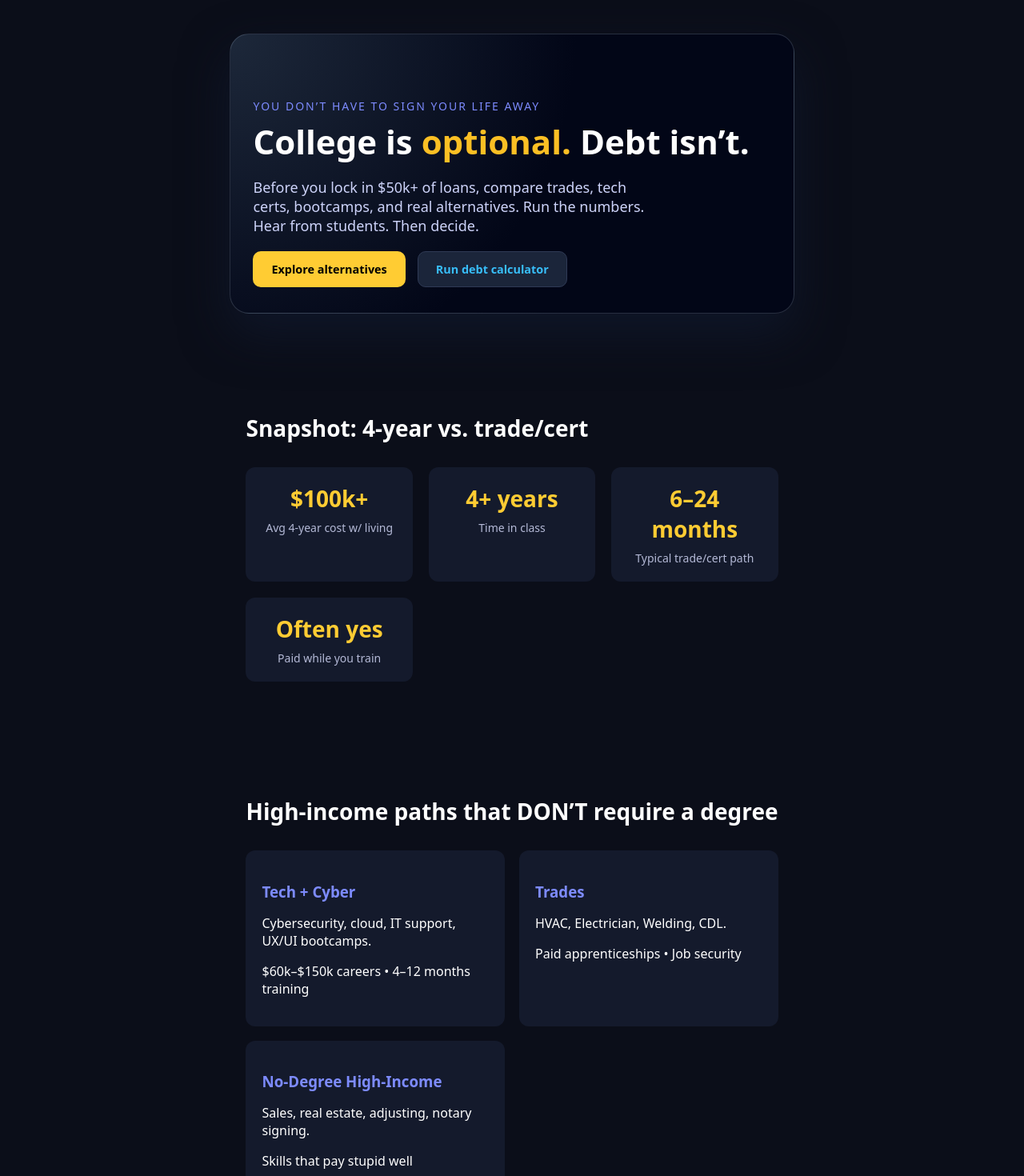
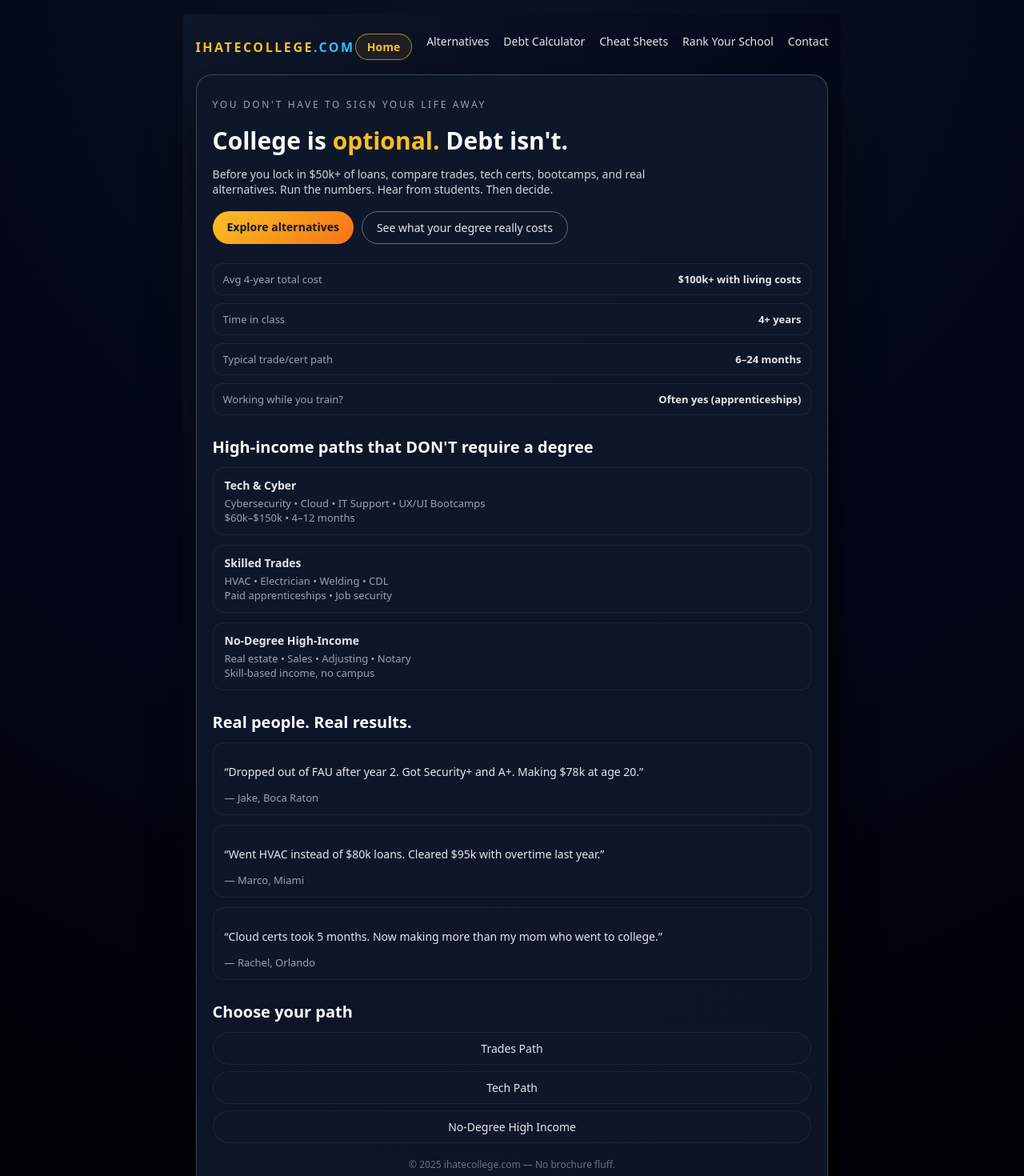
Before and after one commit to placebetsai/Ihatecollege, a Next.js app: page / in a window 1280 px wide. Shown: the part 60-1530 px from the top of the page at 80% size. Built offline with nearby package versions, Linux system fonts and the light colour scheme.

Commit message:
Update index.js

```diff
--- a/pages/index.js
+++ b/pages/index.js
@@ -1,127 +1,344 @@
 import React from 'react';
 import Link from 'next/link';
-import '../styles/HomePage.css';
 
 export default function Home() {
+  const page = {
+    minHeight: '100vh',
+    background: 'radial-gradient(circle at top left, #0f172a 0, #020617 55%, #000 100%)',
+    color: '#f9fafb',
+    fontFamily:
+      'system-ui, -apple-system, BlinkMacSystemFont, "Segoe UI", sans-serif',
+    padding: '24px 16px 40px',
+  };
+
+  const shell = {
+    maxWidth: '1100px',
+    margin: '0 auto',
+  };
+
+  const heroCard = {
+    borderRadius: '20px',
+    padding: '28px 20px',
+    background:
+      'linear-gradient(145deg, rgba(15,23,42,0.95), rgba(15,23,42,0.85))',
+    boxShadow: '0 24px 60px rgba(0,0,0,0.6)',
+    border: '1px solid rgba(148,163,184,0.35)',
+  };
+
+  const navBar = {
+    display: 'flex',
+    alignItems: 'center',
+    justifyContent: 'space-between',
+    marginBottom: '18px',
+  };
+
+  const navBrand = {
+    fontWeight: 800,
+    letterSpacing: '0.16em',
+    fontSize: '16px',
+  };
+
+  const navLinks = {
+    display: 'flex',
+    gap: '18px',
+    fontSize: '14px',
+  };
+
+  const navLink = {
+    textDecoration: 'none',
+    color: '#e5e7eb',
+  };
+
+  const navActive = {
+    ...navLink,
+    fontWeight: 700,
+    padding: '6px 14px',
+    borderRadius: '999px',
+    background: 'rgba(251,191,36,0.08)',
+    border: '1px solid rgba(251,191,36,0.65)',
+    color: '#fbbf24',
+  };
+
+  const heroKicker = {
+    fontSize: '12px',
+    letterSpacing: '0.22em',
+    textTransform: 'uppercase',
+    color: '#9ca3af',
+    marginBottom: '10px',
+  };
+
+  const heroTitle = {
+    fontSize: '30px',
+    lineHeight: 1.15,
+    fontWeight: 800,
+    marginBottom: '12px',
+  };
+
+  const highlight = { color: '#fbbf24' };
+
+  const heroSubtitle = {
+    fontSize: '14px',
+    color: '#d1d5db',
+    maxWidth: '620px',
+    marginBottom: '18px',
+  };
+
+  const heroButtons = {
+    display: 'flex',
+    flexWrap: 'wrap',
+    gap: '10px',
+    marginBottom: '24px',
+  };
+
+  const btnPrimary = {
+    textDecoration: 'none',
+    padding: '10px 18px',
+    borderRadius: '999px',
+    background:
+      'linear-gradient(135deg, #fbbf24, #f97316)',
+    color: '#111827',
+    fontWeight: 700,
+    fontSize: '14px',
+  };
+
+  const btnSecondary = {
+    textDecoration: 'none',
+    padding: '10px 18px',
+    borderRadius: '999px',
+    border: '1px solid rgba(148,163,184,0.6)',
+    color: '#e5e7eb',
+    fontSize: '14px',
+  };
+
+  const statsGrid = {
+    display: 'grid',
+    gap: '10px',
+    marginBottom: '26px',
+  };
+
+  const statRow = {
+    display: 'flex',
+    justifyContent: 'space-between',
+    padding: '10px 12px',
+    borderRadius: '12px',
+    background: 'rgba(15,23,42,0.9)',
+    border: '1px solid rgba(31,41,55,0.9)',
+    fontSize: '13px',
+  };
+
+  const statLabel = { color: '#9ca3af' };
+  const statValue = { fontWeight: 600, color: '#e5e7eb' };
+
+  const sectionTitle = {
+    fontSize: '20px',
+    fontWeight: 700,
+    margin: '26px 0 12px',
+  };
+
+  const altGrid = {
+    display: 'grid',
+    gap: '12px',
+    marginBottom: '22px',
+  };
+
+  const altCard = {
+    borderRadius: '14px',
+    padding: '12px 14px',
+    background: 'rgba(15,23,42,0.9)',
+    border: '1px solid rgba(31,41,55,0.85)',
+    textDecoration: 'none',
+    color: '#e5e7eb',
+    fontSize: '14px',
+  };
+
+  const altTitle = { fontWeight: 600, marginBottom: '4px' };
+  const altMeta = { fontSize: '13px', color: '#9ca3af' };
+
+  const testimonials = {
+    display: 'grid',
+    gap: '12px',
+    marginBottom: '24px',
+  };
+
+  const tCard = {
+    borderRadius: '14px',
+    padding: '12px 14px',
+    background: 'rgba(15,23,42,0.9)',
+    border: '1px solid rgba(31,41,55,0.85)',
+    fontSize: '14px',
+    color: '#e5e7eb',
+  };
+
+  const tAuthor = {
+    marginTop: '6px',
+    fontSize: '13px',
+    color: '#9ca3af',
+  };
+
+  const pathGrid = {
+    display: 'grid',
+    gap: '8px',
+    marginBottom: '16px',
+  };
+
+  const pathLink = {
+    textDecoration: 'none',
+    padding: '10px 14px',
+    borderRadius: '999px',
+    background: 'rgba(15,23,42,0.9)',
+    border: '1px solid rgba(31,41,55,0.9)',
+    fontSize: '14px',
+    color: '#e5e7eb',
+    textAlign: 'center',
+  };
+
+  const footer = {
+    marginTop: '18px',
+    fontSize: '12px',
+    color: '#6b7280',
+    textAlign: 'center',
+  };
+
   return (
-    <div className="home-wrapper">
+    <div style={page}>
+      <div style={shell}>
+        {/* NAV */}
+        <header style={navBar}>
+          <div style={navBrand}>
+            <span style={{ color: '#fbbf24' }}>IHATECOLLEGE</span>
+            <span style={{ color: '#38bdf8' }}>.COM</span>
+          </div>
 
-      {/* HERO */}
-      <section className="hero-section">
-        <div className="hero-kicker">YOU DON’T HAVE TO SIGN YOUR LIFE AWAY</div>
-        <h1 className="hero-title">
-          College is <span className="highlight">optional.</span> Debt isn’t.
+          <nav style={navLinks}>
+            <span style={navActive}>Home</span>
+            <Link href="/Alternatives" style={navLink}>
+              Alternatives
+            </Link>
+            <Link href="/debt-calculator" style={navLink}>
+              Debt Calculator
+            </Link>
+            <Link href="/cheat-sheets" style={navLink}>
+              Cheat Sheets
+            </Link>
+            <Link href="/rank-your-school" style={navLink}>
+              Rank Your School
+            </Link>
+            <Link href="/contact" style={navLink}>
+              Contact
+            </Link>
+          </nav>
+        </header>
+
+        {/* HERO CARD */}
+        <main style={heroCard}>
+          <div style={heroKicker}>YOU DON&apos;T HAVE TO SIGN YOUR LIFE AWAY</div>
+          <h1 style={heroTitle}>
+            College is <span style={highlight}>optional.</span> Debt isn&apos;t.
           </h1>
-
-        <p className="hero-subtitle">
-          Before you lock in $50k+ of loans, compare trades, tech certs, bootcamps,
-          and real alternatives. Run the numbers. Hear from students. Then decide.
+          <p style={heroSubtitle}>
+            Before you lock in $50k+ of loans, compare trades, tech certs,
+            bootcamps, and real alternatives. Run the numbers. Hear from
+            students. Then decide.
           </p>
 
-        <div className="hero-buttons">
-          <Link href="/Alternatives" className="btn-primary">Explore alternatives</Link>
-          <Link href="/debt-calculator" className="btn-secondary">Run debt calculator</Link>
+          <div style={heroButtons}>
+            <Link href="/Alternatives" style={btnPrimary}>
+              Explore alternatives
+            </Link>
+            <Link href="/debt-calculator" style={btnSecondary}>
+              See what your degree really costs
+            </Link>
           </div>
-      </section>
 
-
-      {/* SNAPSHOT */}
-      <section className="stats-section">
-        <h2 className="section-title">Snapshot: 4-year vs. trade/cert</h2>
-
-        <div className="stats-grid">
-          <div className="stat-card">
-            <div className="stat-number">$100k+</div>
-            <div className="stat-label">Avg 4-year cost w/ living</div>
+          {/* SNAPSHOT ROWS */}
+          <div style={statsGrid}>
+            <div style={statRow}>
+              <span style={statLabel}>Avg 4-year total cost</span>
+              <span style={statValue}>$100k+ with living costs</span>
             </div>
-          <div className="stat-card">
-            <div className="stat-number">4+ years</div>
-            <div className="stat-label">Time in class</div>
+            <div style={statRow}>
+              <span style={statLabel}>Time in class</span>
+              <span style={statValue}>4+ years</span>
             </div>
-          <div className="stat-card">
-            <div className="stat-number">6–24 months</div>
-            <div className="stat-label">Typical trade/cert path</div>
+            <div style={statRow}>
+              <span style={statLabel}>Typical trade/cert path</span>
+              <span style={statValue}>6–24 months</span>
             </div>
-          <div className="stat-card">
-            <div className="stat-number">Often yes</div>
-            <div className="stat-label">Paid while you train</div>
+            <div style={statRow}>
+              <span style={statLabel}>Working while you train?</span>
+              <span style={statValue}>Often yes (apprenticeships)</span>
             </div>
           </div>
-      </section>
 
-
-      {/* PREVIEW GRID */}
-      <section>
-        <h2 className="section-title">High-income paths that DON’T require a degree</h2>
-
-        <div className="preview-grid">
-          <Link href="/Alternatives#tech" className="preview-card">
-            <h3>Tech + Cyber</h3>
-            <p>Cybersecurity, cloud, IT support, UX/UI bootcamps.</p>
-            <p>$60k–$150k careers • 4–12 months training</p>
+          {/* ALTERNATIVE PREVIEW */}
+          <h2 style={sectionTitle}>High-income paths that DON&apos;T require a degree</h2>
+          <div style={altGrid}>
+            <Link href="/Alternatives#tech" style={altCard}>
+              <div style={altTitle}>Tech &amp; Cyber</div>
+              <div style={altMeta}>
+                Cybersecurity • Cloud • IT Support • UX/UI Bootcamps
+              </div>
+              <div style={altMeta}>$60k–$150k • 4–12 months</div>
             </Link>
 
-          <Link href="/Alternatives#trades" className="preview-card">
-            <h3>Trades</h3>
-            <p>HVAC, Electrician, Welding, CDL.</p>
-            <p>Paid apprenticeships • Job security</p>
+            <Link href="/Alternatives#trades" style={altCard}>
+              <div style={altTitle}>Skilled Trades</div>
+              <div style={altMeta}>HVAC • Electrician • Welding • CDL</div>
+              <div style={altMeta}>Paid apprenticeships • Job security</div>
             </Link>
 
-          <Link href="/Alternatives#nodegree" className="preview-card">
-            <h3>No-Degree High-Income</h3>
-            <p>Sales, real estate, adjusting, notary signing.</p>
-            <p>Skills that pay stupid well</p>
+            <Link href="/Alternatives#nodegree" style={altCard}>
+              <div style={altTitle}>No-Degree High-Income</div>
+              <div style={altMeta}>Real estate • Sales • Adjusting • Notary</div>
+              <div style={altMeta}>Skill-based income, no campus</div>
             </Link>
           </div>
-      </section>
-
 
           {/* TESTIMONIALS */}
-      <section>
-        <h2 className="section-title">Real people. Real results.</h2>
-
-        <div className="testimonial-grid">
-          <div className="testimonial-card">
-            <p>“Dropped out of FAU after year 2. Got Security+ and A+. Making $78k at age 20.”</p>
-            <div className="testimonial-author">— Jake, Boca Raton</div>
+          <h2 style={sectionTitle}>Real people. Real results.</h2>
+          <div style={testimonials}>
+            <div style={tCard}>
+              <p>
+                “Dropped out of FAU after year 2. Got Security+ and A+. Making
+                $78k at age 20.”
+              </p>
+              <div style={tAuthor}>— Jake, Boca Raton</div>
+            </div>
+            <div style={tCard}>
+              <p>
+                “Went HVAC instead of $80k loans. Cleared $95k with overtime
+                last year.”
+              </p>
+              <div style={tAuthor}>— Marco, Miami</div>
+            </div>
+            <div style={tCard}>
+              <p>
+                “Cloud certs took 5 months. Now making more than my mom who went
+                to college.”
+              </p>
+              <div style={tAuthor}>— Rachel, Orlando</div>
+            </div>
           </div>
 
-          <div className="testimonial-card">
-            <p>“Went HVAC instead of $80k loans. Cleared $95k with overtime last year.”</p>
-            <div className="testimonial-author">— Marco, Miami</div>
-          </div>
-
-          <div className="testimonial-card">
-            <p>“Cloud certs took 5 months. Now making more than my mom who went to college.”</p>
-            <div className="testimonial-author">— Rachel, Orlando</div>
-          </div>
-        </div>
-      </section>
-
-
-      {/* CTA */}
-      <section>
-        <h2 className="section-title">Choose your path</h2>
-
-        <div className="cta-grid">
-          <Link href="/Alternatives#trades" className="cta-card">
+          {/* PATH CTA */}
+          <h2 style={sectionTitle}>Choose your path</h2>
+          <div style={pathGrid}>
+            <Link href="/Alternatives#trades" style={pathLink}>
               Trades Path
             </Link>
-
-          <Link href="/Alternatives#tech" className="cta-card">
+            <Link href="/Alternatives#tech" style={pathLink}>
               Tech Path
             </Link>
-
-          <Link href="/Alternatives#nodegree" className="cta-card">
+            <Link href="/Alternatives#nodegree" style={pathLink}>
               No-Degree High Income
             </Link>
           </div>
-      </section>
 
-
-      <footer className="footer">
+          <div style={footer}>
             © {new Date().getFullYear()} ihatecollege.com — No brochure fluff.
-      </footer>
+          </div>
+        </main>
+      </div>
     </div>
   );
                          }
```
Lines whose indentation alone changed are shown as unchanged.
